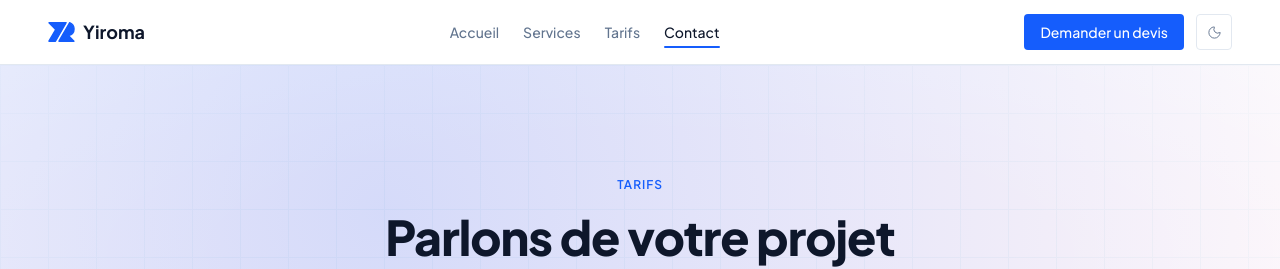
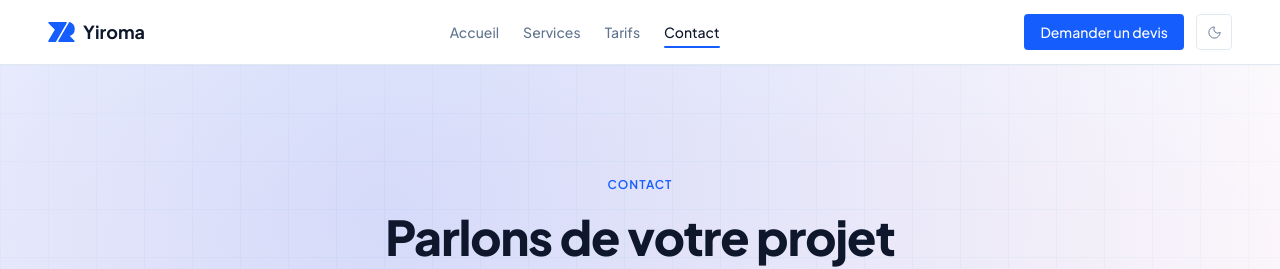
Before and after one commit to Yiroma/yiroma-website, a Next.js app: page /contact in a window 1280 px wide. Shown: the top 269 px of the page. Built offline with nearby package versions, Linux system fonts and the light colour scheme.

Commit message:
fix(links): corrige les href

```diff
--- a/src/components/contact/ContactHero.tsx
+++ b/src/components/contact/ContactHero.tsx
@@ -18,7 +18,7 @@ export function ContactHero() {
           variants={staggerItem}
           className="text-primary mb-4 text-xs font-semibold tracking-[0.08em] uppercase"
         >
-          {navLinks[2].label}
+          {navLinks[3].label}
         </motion.p>
         <motion.h1
           variants={staggerItem}
--- a/src/components/services/ServicesHero.tsx
+++ b/src/components/services/ServicesHero.tsx
@@ -22,7 +22,7 @@ export function ServicesHero() {
           variants={staggerItem}
           className="text-primary mb-4 text-xs font-semibold tracking-[0.08em] uppercase"
         >
-          {navLinks[0].label}
+          {navLinks[1].label}
         </motion.p>
         <motion.h1
           variants={staggerItem}
@@ -46,7 +46,7 @@ export function ServicesHero() {
             <ArrowRight size={16} aria-hidden="true" />
           </Link>
           <Link
-            href={`${navLinks[2].href}`}
+            href={`${navLinks[3].href}`}
             className={cn(buttonVariants({ variant: "outline", size: "lg" }))}
           >
             <Mail size={17} aria-hidden="true" />
```
